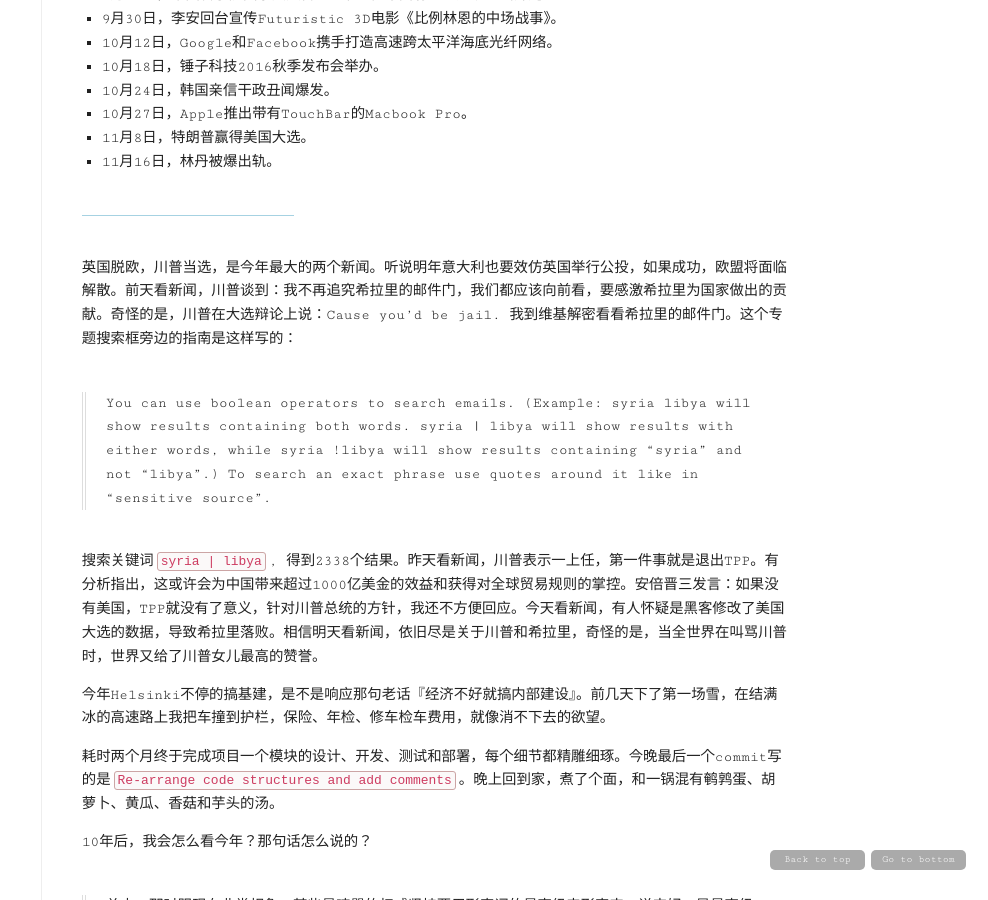
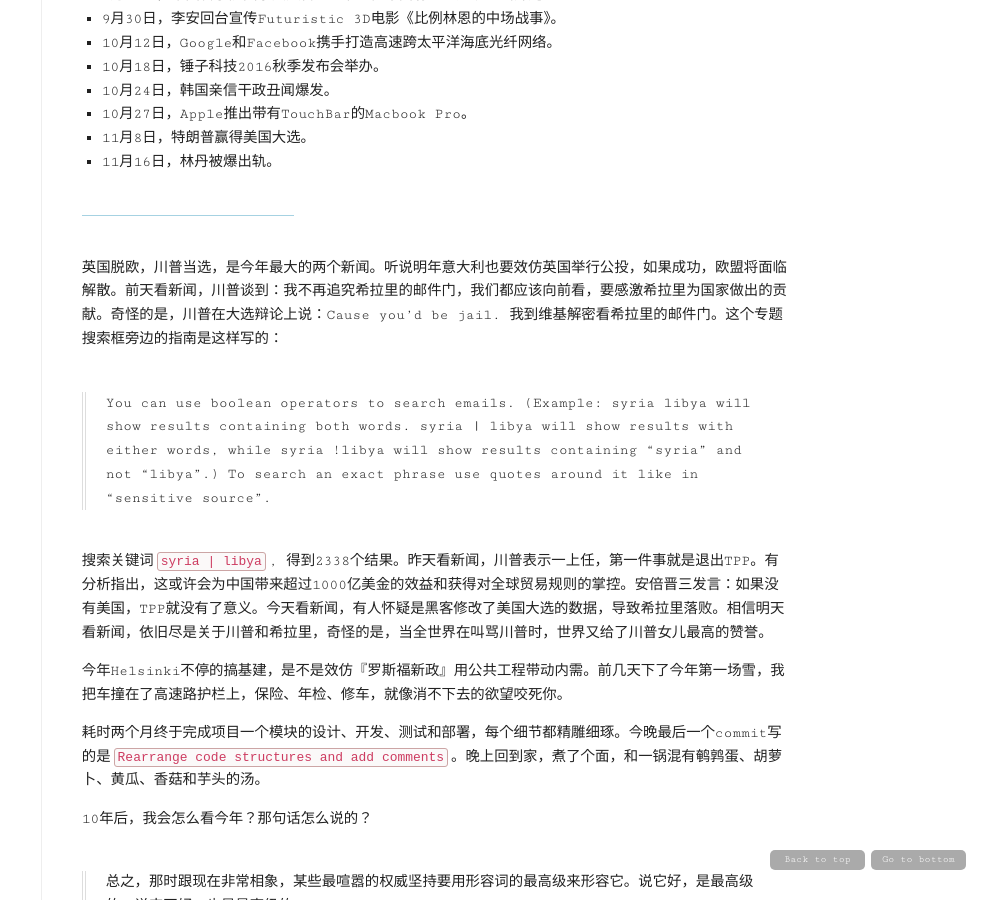
Before and after one commit to crabcanon/crabcanon.github.com, a Jekyll site: the page built from _posts/2016-11-25-complexity.md, in a window 1280 px wide and 900 px high, scrolled down 1138 px. Shown: the whole window, without its empty margins (292-1280 px from the left). Built offline with Jekyll 4.4.1, drawn with Linux system fonts in a browser that asks for light colours; some of the changed text lies outside the part shown.

Commit message:
Update blog

```diff
--- a/_posts/2016-11-25-complexity.md
+++ b/_posts/2016-11-25-complexity.md
@@ -8,11 +8,11 @@
 
 昨天遇到一件事，让我突然想记下来。
 
-上周公司迁新址，因为对新环境不熟，趁休息到大楼外转一圈，当时天色已暗，刚走到吸烟区，突然迎面走来一个人，他迟疑一下，对我说：嘿，我钱包落在楼上了，指了指公司，但没有想进去的意思。我有点奇怪，回答他：前面那道门，进去问问前台，他们有专门存放遗留物品的地方。他看了看我，说了句：好。没过一会，他回来了，看起来只是为了敷衍我刚才说的话，来回走了几步。经过我身边，他说：算了，诶，你有没有烟？
+上周公司迁新址，因为对新环境不熟，趁休息到大楼外转一圈，当时天色已暗，刚走到吸烟区，突然迎面走来一个人，他迟疑一下，对我说：嘿，我钱包落在楼上了，指了指公司，但没有想进去的意思。我有点奇怪，回答他：前面那道门，进去问问前台，他们有专门存放遗留物品的地方。他看了看我，说了句：好。没一会，他回来了，看起来只是为了敷衍我刚才说的话，来回走了几步。经过我身边，他说：算了，诶，你有没有烟？
 
-我站在那里，目送着他的背影消失在黑暗的树林深处。我在想，人真是复杂的动物。
+我站在那里，目送着他的背影消失在黑暗的树林深处。我在想，人有时候真的复杂。
 
-回到办公室，我突然想看看今年发生了什么？
+回到办公室，我突然想了解一下今年发生了什么？
 
 - 1月7日，利比亚西部沿海警察训练中心遭到自杀式炸弹袭击，60人死亡。
 - 1月9日，俄罗斯空袭叙利亚，65人死亡。
@@ -52,16 +52,16 @@
 
 ---
 
-英国脱欧，川普当选，是今年最大的两个新闻。听说明年意大利也要效仿英国举行公投，如果成功，欧盟将面临解散。前天看新闻，川普谈到：我不再追究希拉里的邮件门，我们都应该向前看，要感激希拉里为国家做出的贡献。奇怪的是，川普在大选辩论上说：Cause you'd be jail. 我到维基解密看看希拉里的邮件门。这个专题搜索框旁边的指南是这样写的：
+英国脱欧，川普当选，是今年最大的两个新闻。听说明年意大利也要效仿英国举行公投，如果成功，欧盟将面临解散。前天看新闻，川普谈到：我不再追究希拉里的邮件门，我们都应该向前看，要感激希拉里为国家做出的贡献。奇怪的是，川普在大选辩论上说：Cause you'd be jail. 我到维基解密看希拉里的邮件门。这个专题搜索框旁边的指南是这样写的：
 
 >You can use boolean operators to search emails.
 (Example: syria libya will show results containing both words. syria | libya will show results with either words, while syria !libya will show results containing "syria" and not "libya".) To search an exact phrase use quotes around it like in "sensitive source".
 
-搜索关键词`syria | libya`, 得到2338个结果。昨天看新闻，川普表示一上任，第一件事就是退出TPP。有分析指出，这或许会为中国带来超过1000亿美金的效益和获得对全球贸易规则的掌控。安倍晋三发言：如果没有美国，TPP就没有了意义，针对川普总统的方针，我还不方便回应。今天看新闻，有人怀疑是黑客修改了美国大选的数据，导致希拉里落败。相信明天看新闻，依旧尽是关于川普和希拉里，奇怪的是，当全世界在叫骂川普时，世界又给了川普女儿最高的赞誉。
+搜索关键词`syria | libya`, 得到2338个结果。昨天看新闻，川普表示一上任，第一件事就是退出TPP。有分析指出，这或许会为中国带来超过1000亿美金的效益和获得对全球贸易规则的掌控。安倍晋三发言：如果没有美国，TPP就没有了意义。今天看新闻，有人怀疑是黑客修改了美国大选的数据，导致希拉里落败。相信明天看新闻，依旧尽是关于川普和希拉里，奇怪的是，当全世界在叫骂川普时，世界又给了川普女儿最高的赞誉。
 
-今年Helsinki不停的搞基建，是不是响应那句老话『经济不好就搞内部建设』。前几天下了第一场雪，在结满冰的高速路上我把车撞到护栏，保险、年检、修车检车费用，就像消不下去的欲望。
+今年Helsinki不停的搞基建，是不是效仿『罗斯福新政』用公共工程带动内需。前几天下了今年第一场雪，我把车撞在了高速路护栏上，保险、年检、修车，就像消不下去的欲望咬死你。
 
-耗时两个月终于完成项目一个模块的设计、开发、测试和部署，每个细节都精雕细琢。今晚最后一个commit写的是`Re-arrange code structures and add comments`。晚上回到家，煮了个面，和一锅混有鹌鹑蛋、胡萝卜、黄瓜、香菇和芋头的汤。
+耗时两个月终于完成项目一个模块的设计、开发、测试和部署，每个细节都精雕细琢。今晚最后一个commit写的是`Rearrange code structures and add comments`。晚上回到家，煮了个面，和一锅混有鹌鹑蛋、胡萝卜、黄瓜、香菇和芋头的汤。
 
 10年后，我会怎么看今年？那句话怎么说的？
 
```
